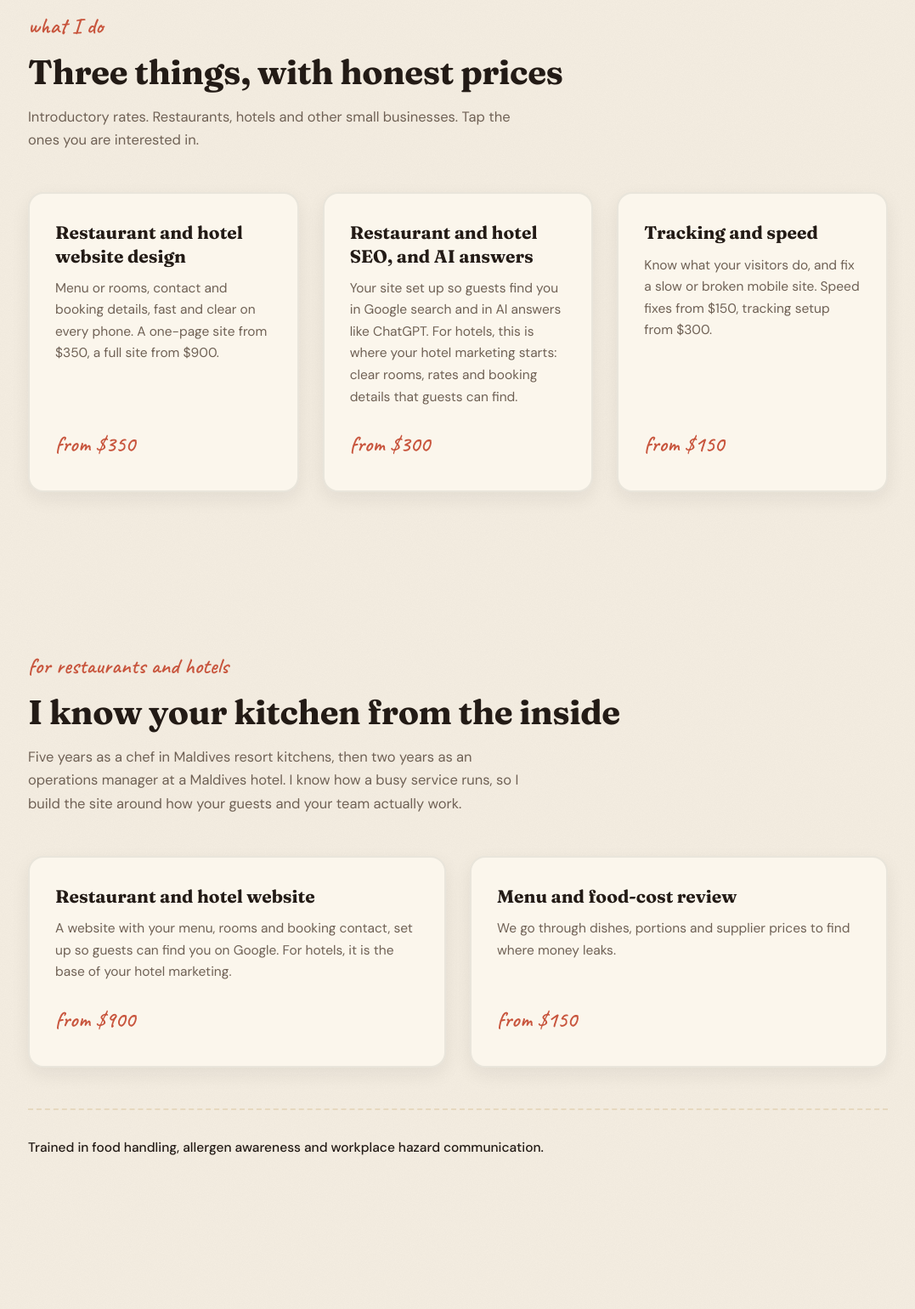
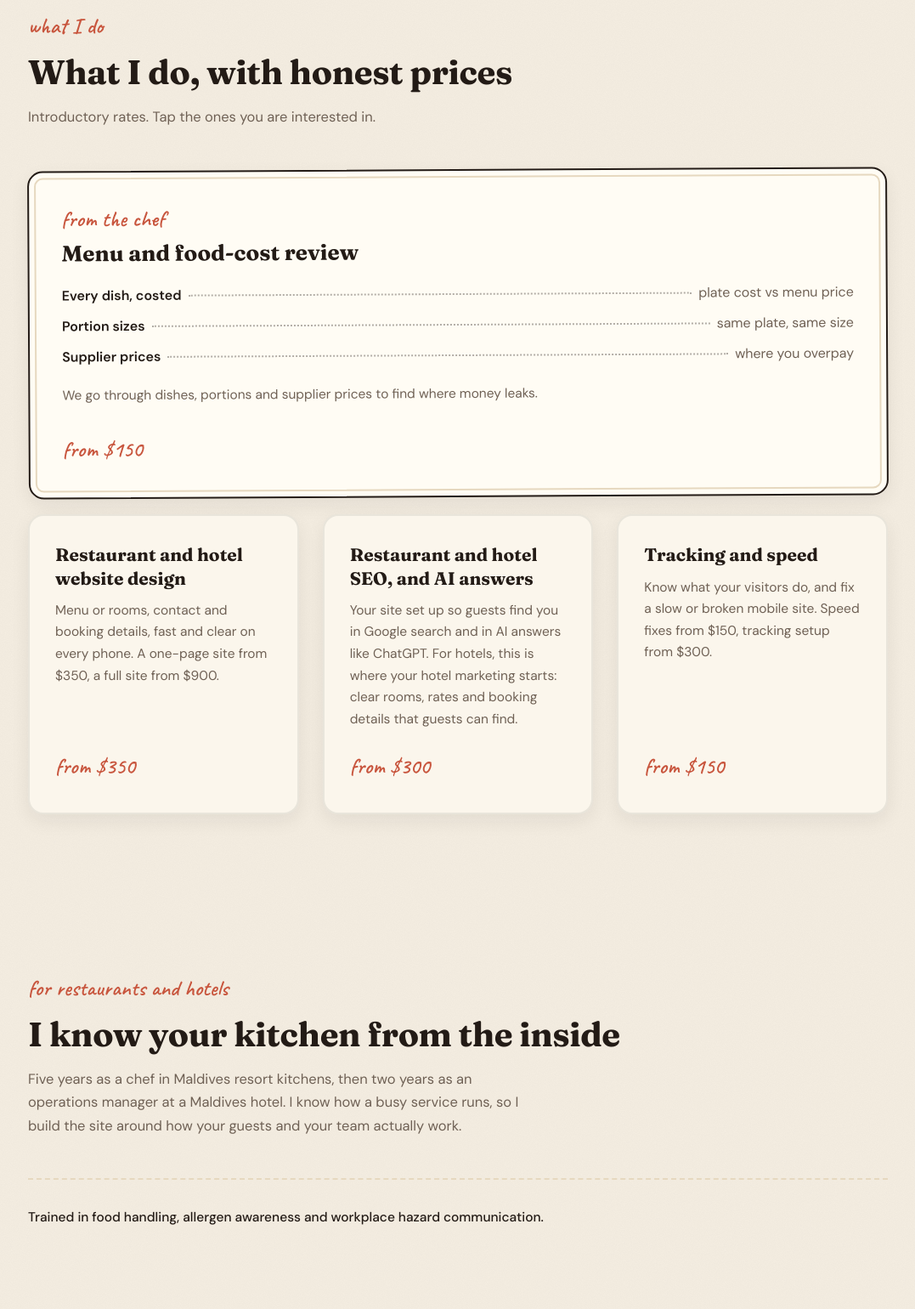
Before and after one commit to ibrahimzed24-a11y/freelance-services, a plain HTML site: page index.html in a window 1280 px wide. Shown: the part 860-2400 px from the top of the page at 85% size, without its empty margins (101-1178 px from the left). Drawn offline with Linux system fonts and the light colour scheme.

Commit message:
Chef-first: menu and food-cost review card on top, lede, small-business line moved, hidden testimonial slot

```diff
--- a/index.html
+++ b/index.html
@@ -262,6 +262,17 @@
     .contact{padding:52px 22px}
     footer{padding:40px 0 44px}
   }
+
+  .chef{margin-bottom:20px;background:#FFFCF4;border:2px solid var(--ink);outline:2px solid var(--sand);outline-offset:-10px;padding:34px 38px;transform:rotate(-.3deg)}
+  .chef .hand{font-family:'Caveat',cursive;color:var(--terra);font-size:26px;font-weight:600}
+  .chef h3{font-size:26px;margin:2px 0 14px}
+  .chef .menu{list-style:none;margin:0 0 14px;padding:0}
+  .chef .menu li{display:flex;align-items:baseline;gap:8px;padding:5px 0;font-weight:600}
+  .chef .menu i{flex:1;border-bottom:2px dotted rgba(35,27,22,.35);transform:translateY(-4px);min-width:16px}
+  .chef .menu em{font-style:normal;font-weight:400;color:var(--mut);text-align:right}
+  .chef .price{margin-top:8px}
+  .smallbiz{color:var(--mut);margin:20px auto 0;font-size:16px}
+  @media(max-width:600px){.chef{padding:28px 24px;transform:none}.chef .menu li{flex-wrap:wrap}.chef .menu i{display:none}.chef .menu em{flex-basis:100%;text-align:left;font-size:15px;margin-top:-2px}}
 </style>
 <!-- seo-block-start -->
 <link rel="canonical" href="https://freelance-services-zid16.vercel.app/">
@@ -307,7 +318,7 @@ if(n)gtag('event',n,{link_url:u});});
     <div>
       <span class="hand">hi, I'm Ibrahim.</span>
       <h1>Websites for restaurants and hotels, <em>found on Google.</em></h1>
-      <p class="lede">Built by a former resort chef. Send me your site and I'll send back 3 things I'd fix.</p>
+      <p class="lede">Built by a former resort chef, who knows your kitchen. Send me your site and I'll send back 3 things I'd fix.</p>
       <div class="cta">
         <a class="btn btn-t" href="#audit">Get my free mini-audit</a>
         <a class="btn-plain" href="https://wa.me/201203455111?text=Hi%20Ibrahim%2C%20I%20need%20a%20website%20for%20my%20business">or message me on WhatsApp</a>
@@ -321,8 +332,19 @@ if(n)gtag('event',n,{link_url:u});});
   </div>
   <section id="services">
     <span class="kicker">what I do</span>
-    <h2>Three things, with honest prices</h2>
-    <p class="sub">Introductory rates. Restaurants, hotels and other small businesses. Tap the ones you are interested in.</p>
+    <h2>What I do, with honest prices</h2>
+    <p class="sub">Introductory rates. Tap the ones you are interested in.</p>
+    <div class="card pick chef" role="button" tabindex="0" aria-pressed="false" data-pick="Menu and food-cost review ($150)">
+      <span class="hand">from the chef</span>
+      <h3>Menu and food-cost review</h3>
+      <ul class="menu">
+        <li><span>Every dish, costed</span><i></i><em>plate cost vs menu price</em></li>
+        <li><span>Portion sizes</span><i></i><em>same plate, same size</em></li>
+        <li><span>Supplier prices</span><i></i><em>where you overpay</em></li>
+      </ul>
+      <p>We go through dishes, portions and supplier prices to find where money leaks.</p>
+      <span class="price">from $150</span><span class="tick">Chosen</span>
+    </div>
     <div class="grid">
       <div class="card pick" role="button" tabindex="0" aria-pressed="false" data-pick="Website">
         <h3>Restaurant and hotel website design</h3>
@@ -345,18 +367,6 @@ if(n)gtag('event',n,{link_url:u});});
     <span class="kicker">for restaurants and hotels</span>
     <h2>I know your kitchen from the inside</h2>
     <p class="sub">Five years as a chef in Maldives resort kitchens, then two years as an operations manager at a Maldives hotel. I know how a busy service runs, so I build the site around how your guests and your team actually work.</p>
-    <div class="grid grid2">
-      <div class="card pick" role="button" tabindex="0" aria-pressed="false" data-pick="Restaurant and hotel website ($900)">
-        <h3>Restaurant and hotel website</h3>
-        <p>A website with your menu, rooms and booking contact, set up so guests can find you on Google. For hotels, it is the base of your hotel marketing.</p>
-        <span class="price">from $900</span><span class="tick">Chosen</span>
-      </div>
-      <div class="card pick" role="button" tabindex="0" aria-pressed="false" data-pick="Menu and food-cost review ($150)">
-        <h3>Menu and food-cost review</h3>
-        <p>We go through dishes, portions and supplier prices to find where money leaks.</p>
-        <span class="price">from $150</span><span class="tick">Chosen</span>
-      </div>
-    </div>
     <div class="certs">
       <p class="trained">Trained in food handling, allergen awareness and workplace hazard communication.</p>
     </div>
@@ -404,6 +414,8 @@ if(n)gtag('event',n,{link_url:u});});
       <p>If we continue, the $120 is taken off your price in full. I deliver on the date we agree, or you get 10% off for every late day, up to half. Want a deeper look first? A full audit is $149, also credited.</p>
     </div>
   </section>
+  <!-- First client quote: put the real quote in this section and remove the hidden attribute. Leave empty until a client has said it. -->
+  <section id="voice" hidden></section>
   <section id="audit" style="padding-bottom:24px">
     <span class="kicker">a free look at your site</span>
     <h2>Send me your link. I'll send back 3 things I'd fix.</h2>
@@ -441,6 +453,7 @@ if(n)gtag('event',n,{link_url:u});});
       <div class="cta">
         <a class="btn btn-t" href="https://wa.me/201203455111?text=Hi%20Ibrahim%2C%20I%20need%20a%20website%20for%20my%20business">WhatsApp me: +20 120 345 5111</a>
       </div>
+      <p class="smallbiz">Run a different small business? I take a few of those too. Just message me.</p>
       <a class="email" href="mailto:ibrahim.zed24@gmail.com?subject=Website%20project">or email ibrahim.zed24@gmail.com</a>
     </div>
   </section>
```
